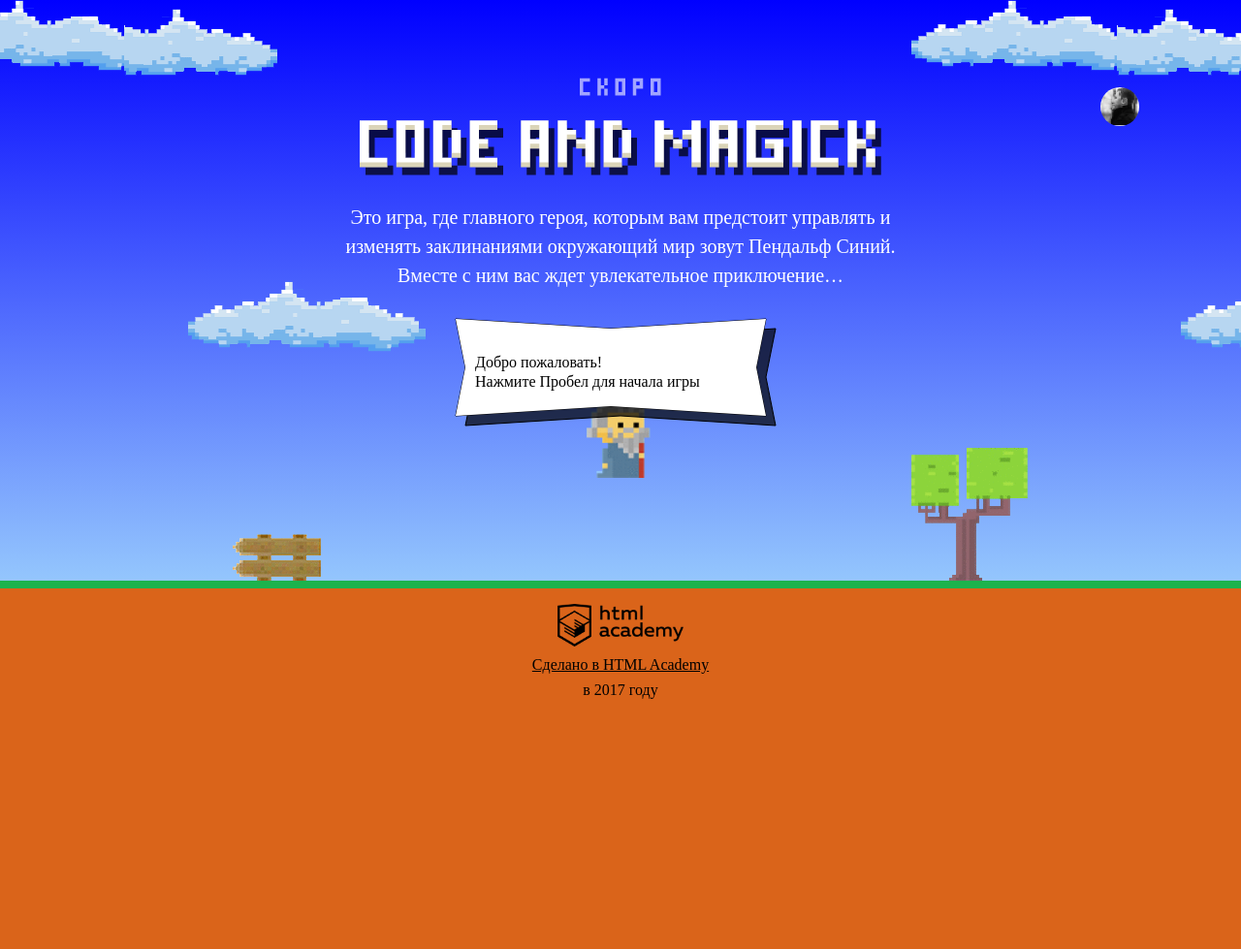
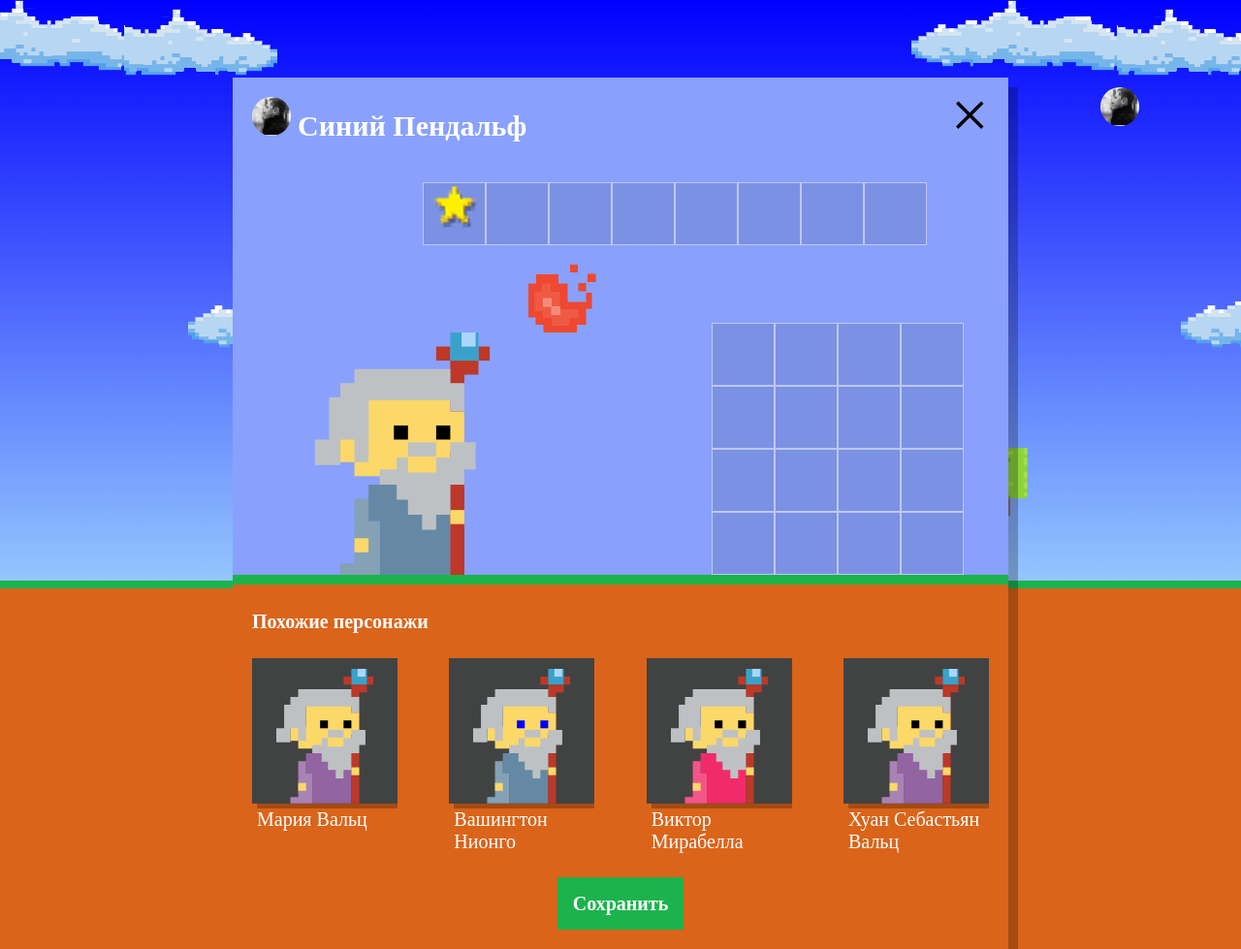
Before and after one commit to Valadim/217447-code-and-magick-18, a website: page index.html in a window 1280 px wide. Shown: the whole page at 97% size. Before the commit the page ends 800 px from the top, so only its background shows below. Drawn offline with Linux system fonts and the light colour scheme; a web font is replaced by a local one.

Commit message:
Исправил замечания по второму модулю и сделал 1 задание третьего модуля

```diff
--- a/js/setup.js
+++ b/js/setup.js
@@ -0,0 +1,52 @@
+'use strict';
+
+var WIZARD_NAMES = ['Иван', 'Хуан Себастьян', 'Мария', 'Кристоф', 'Виктор', 'Юлия', 'Люпита', 'Вашингтон'];
+var WIZARD_SURNAMES = ['да Марья', 'Верон', 'Мирабелла', 'Вальц', 'Онопко', 'Топольницкая', ' Нионго', 'Ирвинг'];
+var WIZARD_COAT_COLOR = ['rgb(101, 137, 164)', 'rgb(241, 43, 107)', 'rgb(146, 100, 161)', 'rgb(56, 159, 117)', 'rgb(215, 210, 55)', 'rgb(0, 0, 0)'];
+var WIZARD_EYES_COLOR = ['black', 'red', 'blue', 'yellow', 'green'];
+var SIMPLE_WIZARD_COUNT = 4;
+
+var userDialog = document.querySelector('.setup');
+userDialog.classList.remove('hidden');
+
+var similarListElement = userDialog.querySelector('.setup-similar-list');
+
+var similarWizardTemplate = document.querySelector('#similar-wizard-template')
+  .content
+  .querySelector('.setup-similar-item');
+
+var createWizards = function (count) {
+  var wizards = [];
+  for (var i = 0; i < count; i++) {
+    var wizard = {
+      name: WIZARD_NAMES[Math.floor(Math.random() * WIZARD_NAMES.length)],
+      surname: WIZARD_SURNAMES[Math.floor(Math.random() * WIZARD_SURNAMES.length)],
+      coatColor: WIZARD_COAT_COLOR[Math.floor(Math.random() * WIZARD_COAT_COLOR.length)],
+      eyesColor: WIZARD_EYES_COLOR[Math.floor(Math.random() * WIZARD_EYES_COLOR.length)]
+    };
+    wizards.push(wizard);
+  }
+  return wizards;
+};
+
+var renderWizard = function (wizard) {
+  var wizardElement = similarWizardTemplate.cloneNode(true);
+
+  wizardElement.querySelector('.setup-similar-label').textContent = wizard.name + ' ' + wizard.surname;
+  wizardElement.querySelector('.wizard-coat').style.fill = wizard.coatColor;
+  wizardElement.querySelector('.wizard-eyes').style.fill = wizard.eyesColor;
+
+  return wizardElement;
+};
+
+var printWizards = function () {
+  var wizardsList = createWizards(SIMPLE_WIZARD_COUNT);
+  var fragment = document.createDocumentFragment();
+  for (var i = 0; i < wizardsList.length; i++) {
+    fragment.appendChild(renderWizard(wizardsList[i]));
+  }
+  similarListElement.appendChild(fragment);
+  userDialog.querySelector('.setup-similar').classList.remove('hidden');
+};
+
+printWizards();
--- a/js/stat.js
+++ b/js/stat.js
@@ -15,6 +15,7 @@
 var WIN_FONT_STYLE = '16px PT Mono';
 var PLAYER_NAME = 'Вы';
 var BAR_PLAYER_COLOR = 'rgba(255, 0, 0, 1)';
+var BLACK_COLOR = '#000';
 
 var renderCloud = function (ctx, x, y, color) {
   ctx.fillStyle = color;
@@ -61,9 +62,9 @@
       ctx.fillStyle = barPlayersColor;
       ctx.fillRect(barCordX, barCordY, BAR_WIDTH, (BAR_HEIGHT * times[i]) / maxTime);
     }
-    ctx.fillStyle = '#000';
+    ctx.fillStyle = BLACK_COLOR;
     ctx.fillText(players[i], barCordX, CLOUD_HEIGHT - FONT_GAP);
-    ctx.fillStyle = '#000';
+    ctx.fillStyle = BLACK_COLOR;
     ctx.fillText(Math.floor(times[i]), barCordX, (BAR_HEIGHT - (BAR_HEIGHT * times[i]) / maxTime) + CLOUD_HEIGHT - BAR_HEIGHT - BAR_WIDTH);
   }
 
```
Also changed, not shown: index.html (+2 -0 lines).
